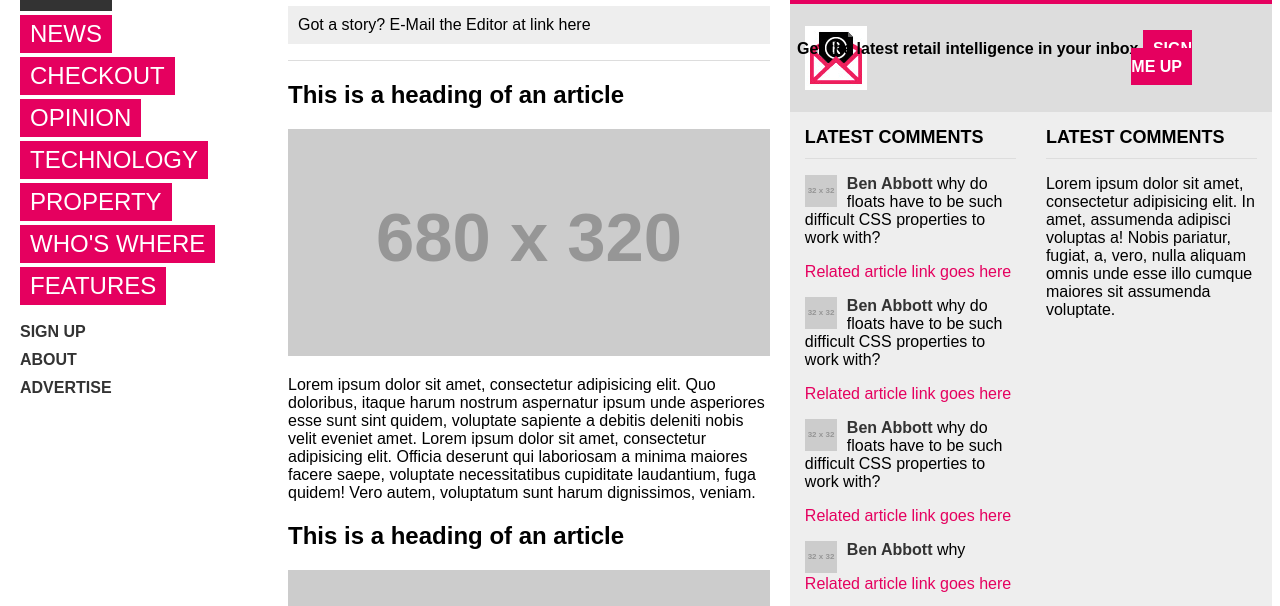
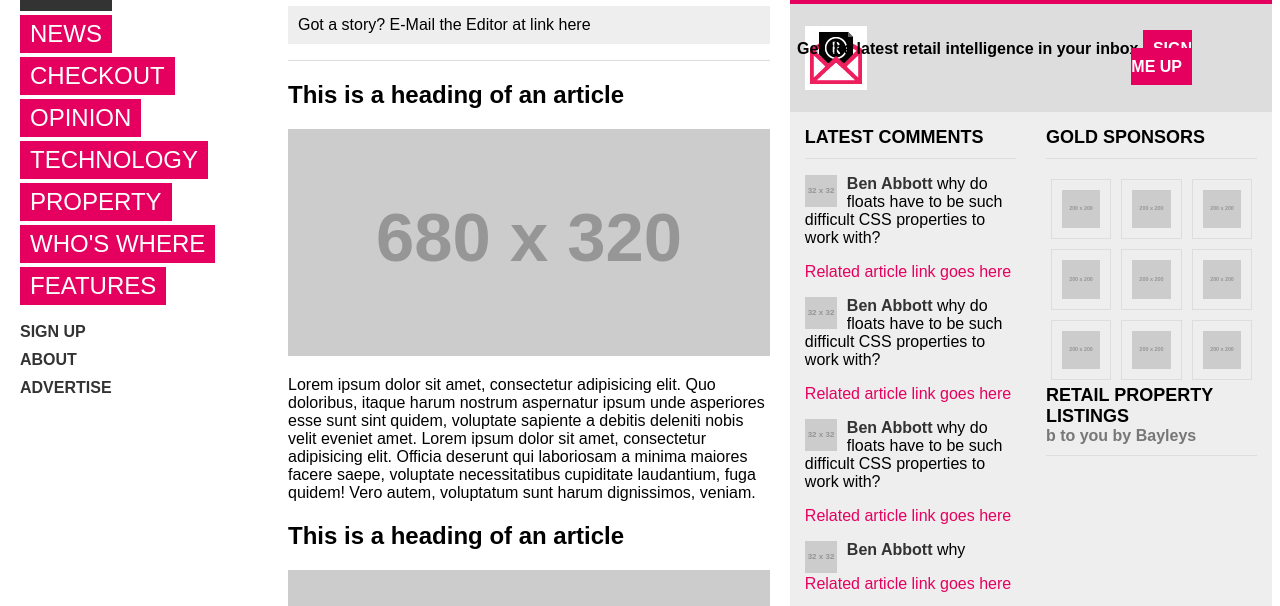
Before and after one commit to 16WDWE02/register-remake, a plain HTML site: page index.html in a window 1280 px wide. Shown: the part 102-708 px from the top of the page. Drawn offline with Linux system fonts and the light colour scheme; placeholder pictures from the web are drawn by us.

Commit message:
Finish the extra section

```diff
--- a/css/styles.css
+++ b/css/styles.css
@@ -255,3 +255,19 @@ article img {
 	display: block;
 	clear: both;
 }
+
+#sponsors img {
+	width: calc(33.333% - 10px);
+	float: left;
+	padding: 10px;
+	box-sizing: border-box;
+	border: 1px solid #dddddd;
+	margin: 5px;
+}
+
+#property h1 span {
+	color: #777777;
+	display: block;
+	text-transform: none;
+	font-size: 16px;
+}
--- a/index.html
+++ b/index.html
@@ -207,9 +207,24 @@
 			</div>
 
 			<div id="right">
-				<section>
-					<h1>Latest Comments</h1>
-					<p>Lorem ipsum dolor sit amet, consectetur adipisicing elit. In amet, assumenda adipisci voluptas a! Nobis pariatur, fugiat, a, vero, nulla aliquam omnis unde esse illo cumque maiores sit assumenda voluptate.</p>
+				<section id="sponsors">
+					<h1>Gold Sponsors</h1>
+
+					<img src="http://placehold.it/200x200" alt="">
+					<img src="http://placehold.it/200x200" alt="">
+					<img src="http://placehold.it/200x200" alt="">
+
+					<img src="http://placehold.it/200x200" alt="">
+					<img src="http://placehold.it/200x200" alt="">
+					<img src="http://placehold.it/200x200" alt="">
+
+					<img src="http://placehold.it/200x200" alt="">
+					<img src="http://placehold.it/200x200" alt="">
+					<img src="http://placehold.it/200x200" alt="">
+				</section>
+
+				<section id="property">
+					<h1>Retail Property Listings <span>b to you by Bayleys</span></h1>
 				</section>
 			</div>
 
```
